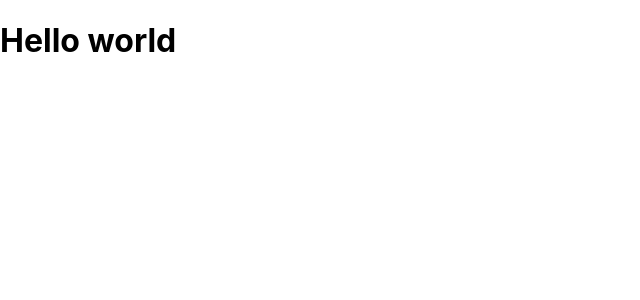
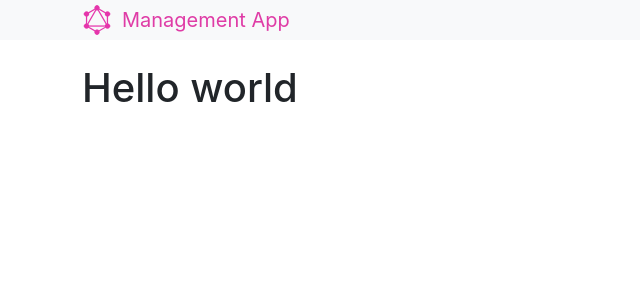
Before and after one commit to NwaguChima/GraphQL_mgmt-App, a React (Create React App) app in the folder client/: page / in a window 1280 px wide. Shown: the top 300 px of the page, without its empty margins (0-640 px from the left). Built offline with nearby package versions, Linux system fonts and the light colour scheme.

Commit message:
setup header component

```diff
--- a/client/public/index.html
+++ b/client/public/index.html
@@ -24,7 +24,20 @@
       work correctly both with client-side routing and a non-root public URL.
       Learn how to configure a non-root public URL by running `npm run build`.
     -->
-    <title>React App</title>
+    <!-- CSS only -->
+    <link
+      href="https://cdn.jsdelivr.net/npm/bootstrap@5.2.0-beta1/dist/css/bootstrap.min.css"
+      rel="stylesheet"
+      integrity="sha384-0evHe/X+R7YkIZDRvuzKMRqM+OrBnVFBL6DOitfPri4tjfHxaWutUpFmBp4vmVor"
+      crossorigin="anonymous"
+    />
+    <!-- JavaScript Bundle with Popper -->
+    <script
+      src="https://cdn.jsdelivr.net/npm/bootstrap@5.2.0-beta1/dist/js/bootstrap.bundle.min.js"
+      integrity="sha384-pprn3073KE6tl6bjs2QrFaJGz5/SUsLqktiwsUTF55Jfv3qYSDhgCecCxMW52nD2"
+      crossorigin="anonymous"
+    ></script>
+    <title>Project Mgmt</title>
   </head>
   <body>
     <noscript>You need to enable JavaScript to run this app.</noscript>
--- a/client/src/App.js
+++ b/client/src/App.js
@@ -1,8 +1,13 @@
+import Header from "./components/Header";
+
 function App() {
   return (
-    <div className="container">
-      <h1>Hello world</h1>
-    </div>
+    <>
+      <Header />
+      <div className="container">
+        <h1>Hello world</h1>
+      </div>
+    </>
   );
 }
 
--- /dev/null
+++ b/client/src/components/Header.jsx
@@ -0,0 +1,19 @@
+import React from "react";
+import logo from "./assets/logo.png";
+
+const Header = () => {
+  return (
+    <nav className="navbar bg-light mb-4 p-0">
+      <div className="container">
+        <a className="navbar-brand" href="/">
+          <div className="d-flex">
+            <img src={logo} alt="logo" className="mr-2" />
+            <div>Management App</div>
+          </div>
+        </a>
+      </div>
+    </nav>
+  );
+};
+
+export default Header;
```
